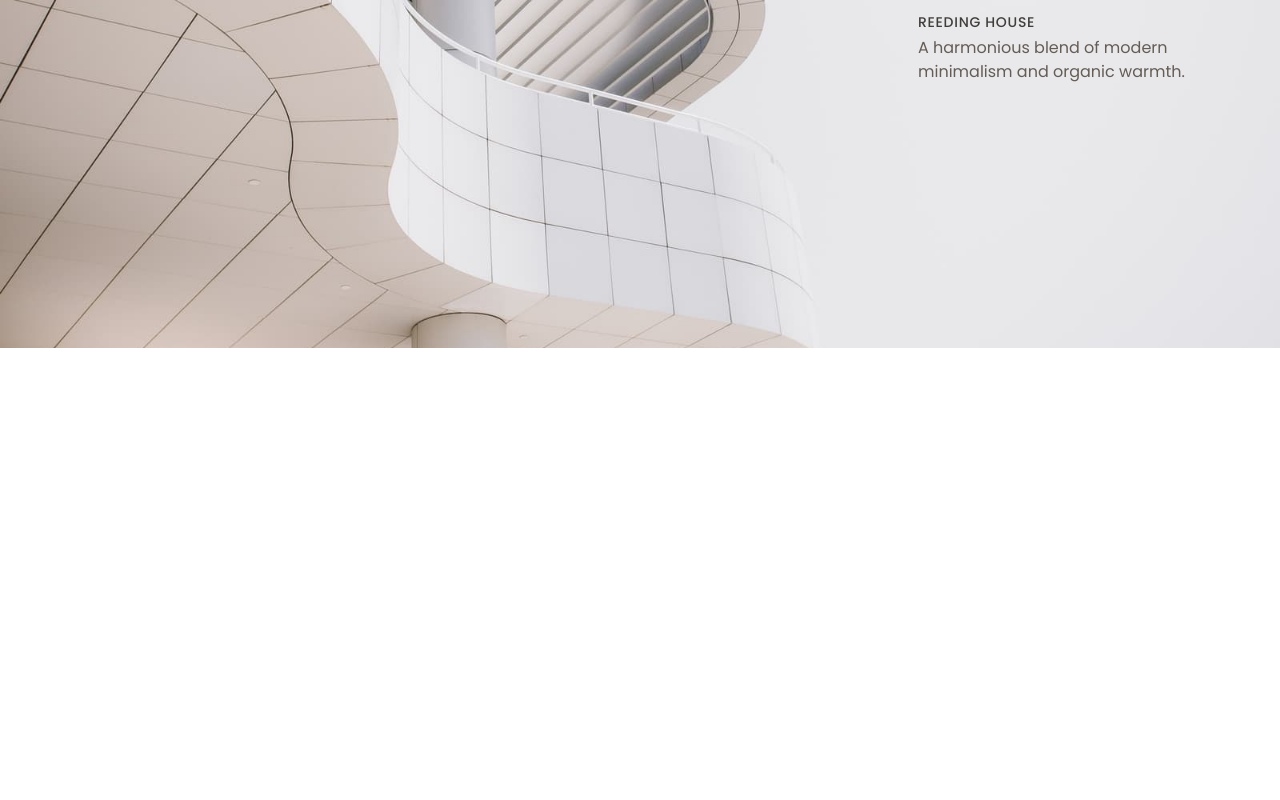
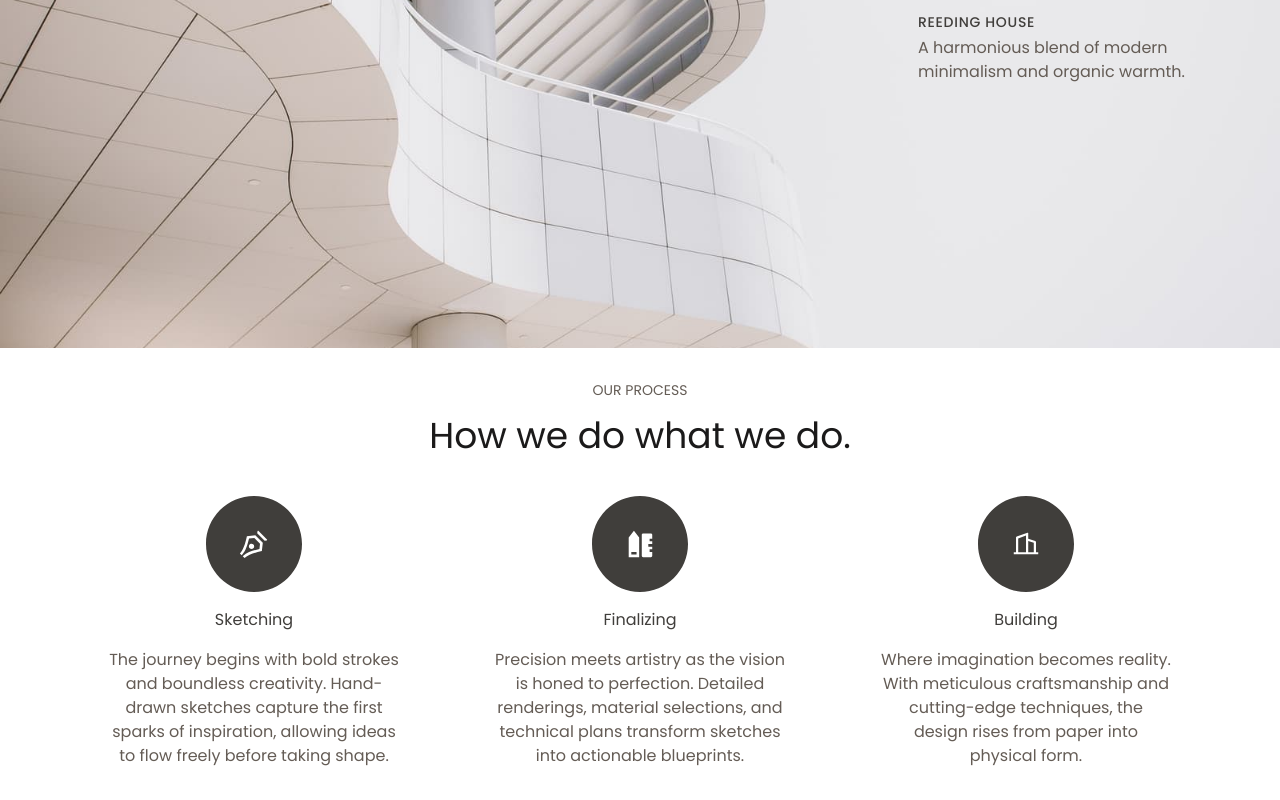
Before and after one commit to imflawlezz/wishbone-landing, a Next.js app: page / in a window 1280 px wide. Shown: the part 1868-2668 px from the top of the page. Before the commit the page ends 2216 px from the top, so only its background shows below. Built offline with nearby package versions, Linux system fonts and the light colour scheme.

Commit message:
feat: add OurProcess.tsx section component, adjust page.tsx layout

```diff
--- a/src/app/page.tsx
+++ b/src/app/page.tsx
@@ -3,6 +3,7 @@ import {Hero} from "@/components/sections/Hero";
 import {OurFirm} from "@/components/sections/OurFirm";
 import {ProjectCard} from "@/components/shared/ProjectCard";
 import {ProjectCardsData} from "@/data/ProjectCardsData";
+import {OurProcess} from "@/components/sections/OurProcess";
 
 export default function Home() {
     return (
@@ -16,6 +17,7 @@ export default function Home() {
                 imageURL={ProjectCardsData[0].imageURL}
                 className={ProjectCardsData[0].className}
             />
+            <OurProcess />
         </>
     );
 }
--- /dev/null
+++ b/src/components/sections/OurProcess.tsx
@@ -0,0 +1,51 @@
+'use client';
+import {ProcessSteps} from "@/data/ProcessSteps";
+import { motion } from "motion/react";
+import Image from "next/image";
+
+export const OurProcess = () => {
+    return (
+        <section className="flex flex-col items-center justify-center gap-10 p-8 text-center">
+            <div className="flex flex-col items-center justify-center gap-4">
+                <h2 className="text-sm text-[var(--paragraph-secondary)] uppercase">
+                    Our process
+                </h2>
+                <h1 className="text-4xl">
+                    How we do what we do.
+                </h1>
+            </div>
+            <div className="flex flex-col md:flex-row gap-8 md:gap-12 lg:gap-24">
+                {ProcessSteps.map((step, index) => (
+                    <motion.div
+                        className="w-full md:max-w-[290px] flex flex-row md:flex-col gap-6 md:gap-4
+                        items-center justify-start"
+                        key={index}
+                        initial={{ opacity: 0, y: 40 }}
+                        whileInView={{ opacity: 1, y: 0 }}
+                        transition={{
+                            duration: 0.6,
+                            ease: 'easeOut',
+                            delay: 0.1 * index
+                        }}
+                        viewport={{ once: false, amount: 0.5 }}>
+                        <Image
+                            src={step.imageURL}
+                            alt={step.label}
+                            height={100}
+                            width={100}
+                            className="max-w-16 sm:max-w-20  md:max-w-24"
+                        />
+                        <div className="flex flex-col gap-4 items-start md:items-center justify-start text-left md:text-center">
+                            <p className="text-[var(--paragraph)] font-bold md:font-normal">
+                                {step.label}
+                            </p>
+                            <p className="text-[var(--paragraph-secondary)]">
+                                {step.description}
+                            </p>
+                        </div>
+                    </motion.div>
+                ))}
+            </div>
+        </section>
+    )
+}
```
